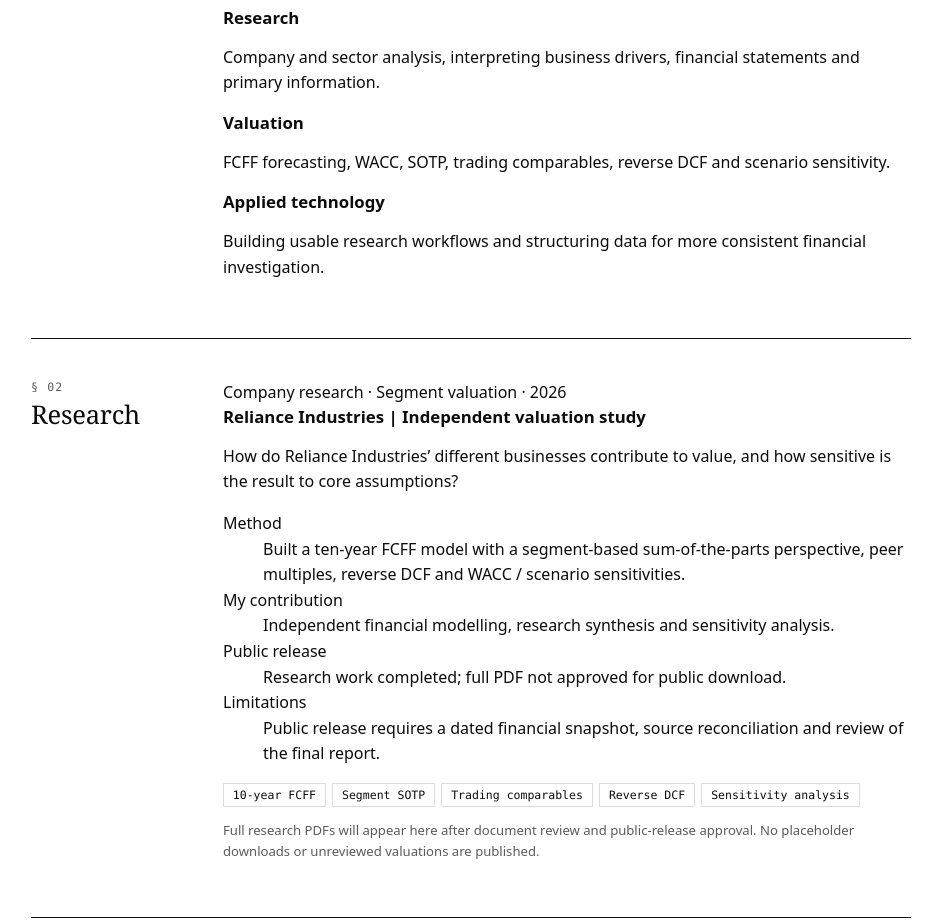
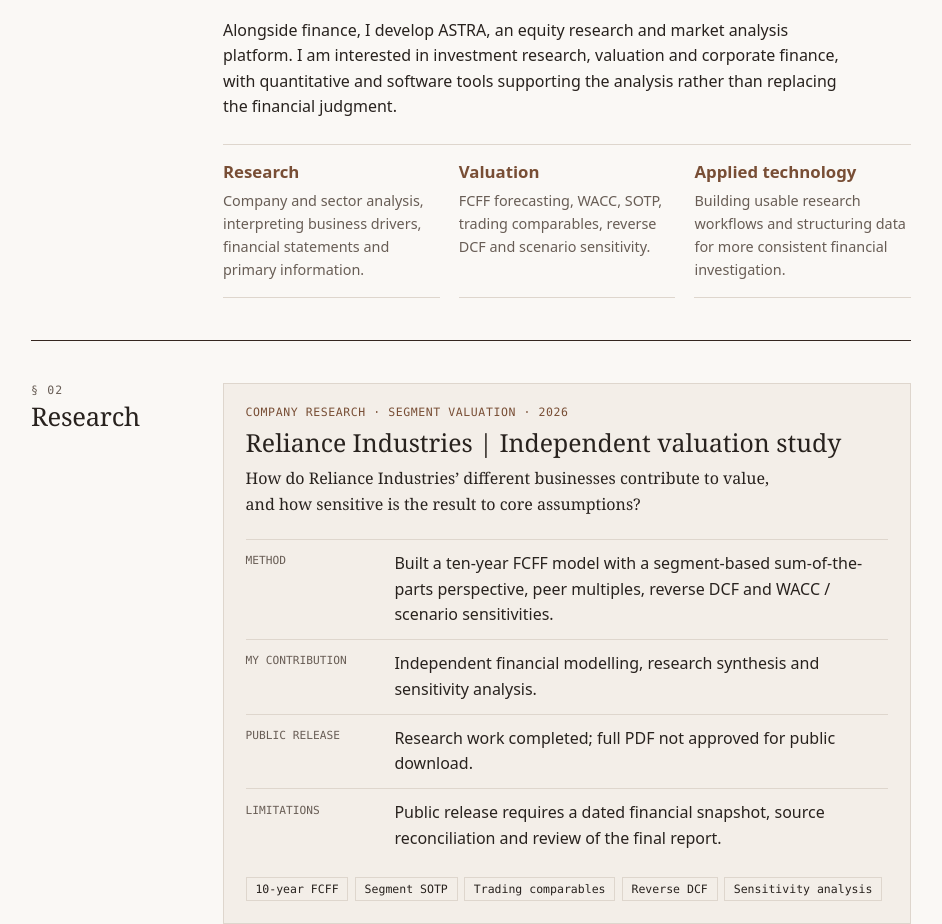
Before and after one commit to 1011K/1011K.github.io, a website built with Vite: page index.html in a window 1280 px wide. Shown: the part 1329-2253 px from the top of the page, without its empty margins (305-1247 px from the left). Built offline with nearby package versions, Linux system fonts and the light colour scheme.

Commit message:
Improve personal portfolio evidence and editorial hierarchy: src/style.css

```diff
--- a/src/style.css
+++ b/src/style.css
@@ -1,5 +1,5 @@
 :root {
-  --bg: #fff; --fg: #0c0c0d; --mute: #5a5a60; --hair: #dcdce0; --ink: #0c0c0d; --soft: #f5f5f6;
+  --bg: #faf8f5; --fg: #28221e; --mute: #685d55; --hair: #ded6cd; --ink: #352720; --soft: #f3eee8; --accent: #784e35;
   --serif: 'Fraunces Variable', Georgia, 'Times New Roman', serif;
   --sans: 'Inter Variable', system-ui, -apple-system, 'Segoe UI', sans-serif;
   --mono: ui-monospace, 'SF Mono', Menlo, Consolas, monospace;
@@ -7,7 +7,7 @@
   color-scheme: light;
 }
 :root[data-theme='dark'] {
-  --bg: #0b0b0c; --fg: #f3f3f4; --mute: #a0a0a8; --hair: #2a2a2e; --ink: #f3f3f4; --soft: #141416;
+  --bg: #171411; --fg: #f4ede5; --mute: #b4a69b; --hair: #43372f; --ink: #f4ede5; --soft: #211b16; --accent: #d1a17c;
   color-scheme: dark;
 }
 * { box-sizing: border-box; }
@@ -123,3 +123,24 @@ footer { padding: 2rem 0 0; font-size: .82rem; color: var(--mute); }
 @media (prefers-reduced-motion: reduce) { html { scroll-behavior: auto; } * { transition: none !important; } }
 @media print { .rail, .skip { display: none; } .shell { display: block; } }
 @media (max-width: 400px) { .gpas div { padding: .6rem .5rem; } .gpas strong { font-size: 1.05rem; } }
+
+/* Recruiter-first profile and real research case study */
+.profile-copy { max-width: 68ch; }
+.profile-copy p { margin: 0 0 1rem; }
+.profile-copy .summary-lead { font: 400 clamp(1.12rem, 2vw, 1.32rem)/1.55 var(--serif); color: var(--fg); }
+.focus-grid { display: grid; grid-template-columns: repeat(1, minmax(0, 1fr)); border-top: 1px solid var(--hair); margin-top: 1.5rem; }
+.focus-grid > div { padding: 1rem 0; border-bottom: 1px solid var(--hair); }
+.focus-grid h3 { color: var(--accent); }
+.focus-grid p { margin: .4rem 0 0; font-size: .9rem; color: var(--mute); }
+.case-study { padding: 1.35rem; border: 1px solid var(--hair); background: var(--soft); }
+.case-study h3 { font: 500 clamp(1.3rem, 2vw, 1.55rem)/1.25 var(--serif); margin: .5rem 0; }
+.case-kicker { font: 500 .72rem var(--mono); text-transform: uppercase; letter-spacing: .05em; color: var(--accent); }
+.case-question { font: 400 1rem/1.6 var(--serif); max-width: 60ch; margin: 0 0 1.35rem; }
+.case-details { margin: 0; }
+.case-details > div { display: grid; gap: .2rem .8rem; grid-template-columns: minmax(0,1fr); border-top: 1px solid var(--hair); padding: .7rem 0; }
+.case-details dt { font: 500 .7rem var(--mono); text-transform: uppercase; color: var(--mute); padding-top: .2rem; }
+.case-details dd { margin: 0; max-width: 65ch; }
+.publication-note { border-left: 2px solid var(--accent); padding-left: 1rem; margin-top: 1.25rem; max-width: 65ch; }
+.report-list { padding-top: 1.5rem; }
+.report-list h3 { margin-bottom: 1rem; }
+@media (min-width: 720px) { .focus-grid { grid-template-columns: repeat(3, minmax(0,1fr)); gap: 1.2rem; } .case-details > div { grid-template-columns: 8.5rem minmax(0, 1fr); } }
```
